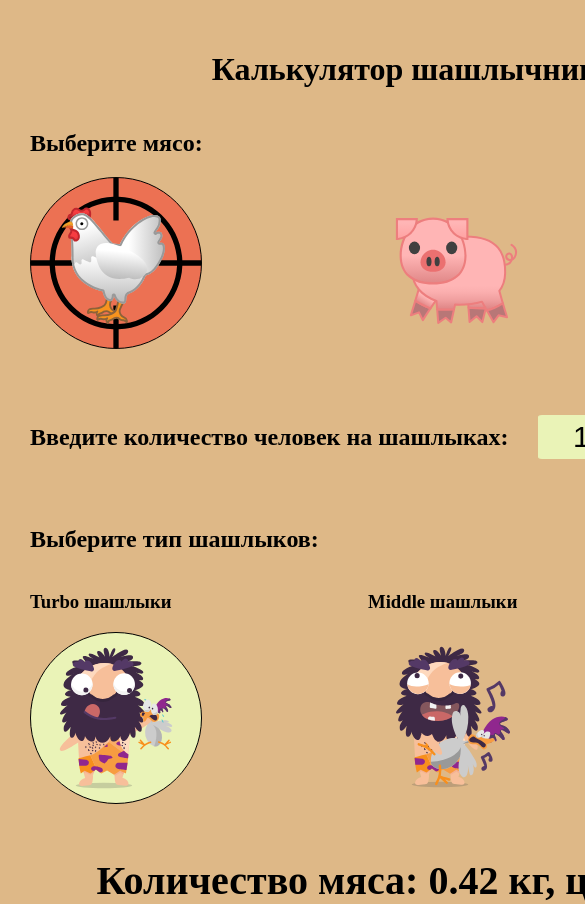
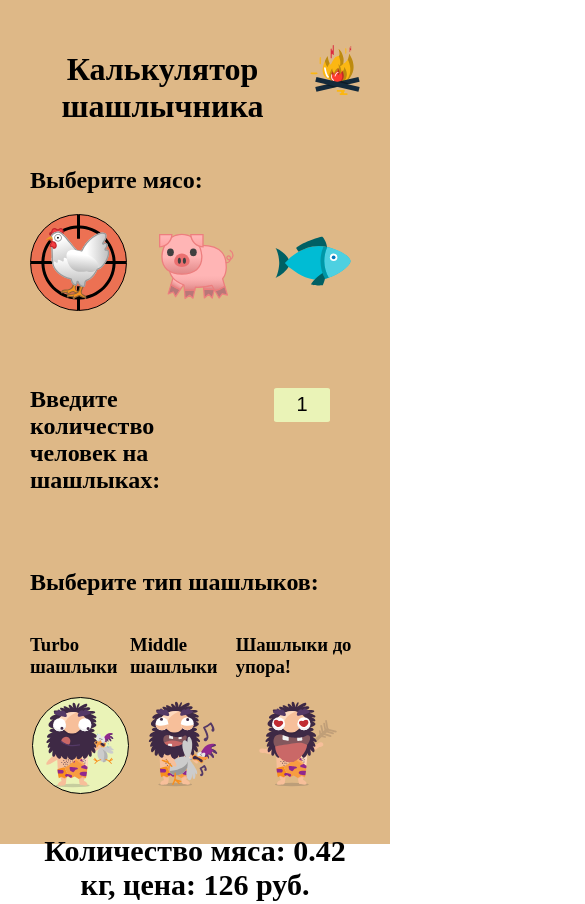
Before and after one commit to ururu42/ururu42.github.io, a plain HTML site: page index.html in a window 390 px wide. Shown: the top 904 px of the page, 585 px wide, since content can reach past the window. Drawn offline with Linux system fonts and the light colour scheme.

Commit message:
Адаптивка

```diff
--- a/index.html
+++ b/index.html
@@ -3,7 +3,7 @@
 <head>
     <meta charset="UTF-8">
     <meta http-equiv="X-UA-Compatible" content="IE=edge">
-    <meta name="viewport" content="width=device-width, initial-scale=1.0">
+    <meta name="viewport" content="width=device-width, initial-scale=1.0, user-scalable=yes">
     <title>Document</title>
     <link rel="stylesheet" href="style.css"/>
 </head>
@@ -33,6 +33,12 @@
                     <img src="img/Fish_Food_icon-icons.com_68747.svg" alt="Рыба" />
                 </label>
             </div>
+            <!-- <div class="food">
+                <input type="radio" name="meat" value="sausage" id="radio-sausage" />
+                <label for="radio-sausage">
+                    <img src="img/free-icon-bratwurst-454571.svg" alt="Сосиски" />
+                </label>
+            </div> -->
         </div>
         <div class="sub-main">
             <div class="people">
--- a/script.js
+++ b/script.js
@@ -13,6 +13,11 @@ const food = [
         name: 'fish',
         coefficient: 0.5,
         price: 1000
+    },
+    {
+        name: 'sausage',
+        coefficient: 0.3,
+        price: 370
     }
 ]
 
--- a/style.css
+++ b/style.css
@@ -74,10 +74,6 @@ label img {
 .img-min {
     width: 130px;
     height: 130px;
-}
-
-.sub-main {
-
 }
 
 .title {
@@ -168,3 +164,62 @@ h4 {
     font-size: 40px;
     text-align: center;
 }
+
+@media screen and (max-width: 767.99px) {
+
+    body {
+        background-image: none;
+    }
+
+    body::before {
+        display: none;
+    }
+
+    .container {
+        width: 100%;
+        box-sizing: border-box;
+    }
+
+    .fire {
+        width: 50px;
+        height: 50px;
+        margin-top: 15px;
+    }
+
+    .food label {
+        width: 95px;
+        height: 95px;
+    }
+
+    .img-min {
+        width: 80px;
+        height: 80px;
+    }
+
+    label img {
+        width: 90px;
+        height: 90px;
+    }
+
+    .people input {
+        width: 50px;
+        height: 30px;
+        font-size: 20px;
+        margin: 22px 30px 0 0;
+    }
+
+    .party {
+        display: flex;
+        flex-direction: column;
+        align-items: center;
+    }
+
+    .party label {
+        width: 95px;
+        height: 95px;
+    }
+
+    h4 {
+        font-size: 30px;
+    }
+}
```
Also changed, not shown: img/free-icon-bratwurst-454571.svg (added).
